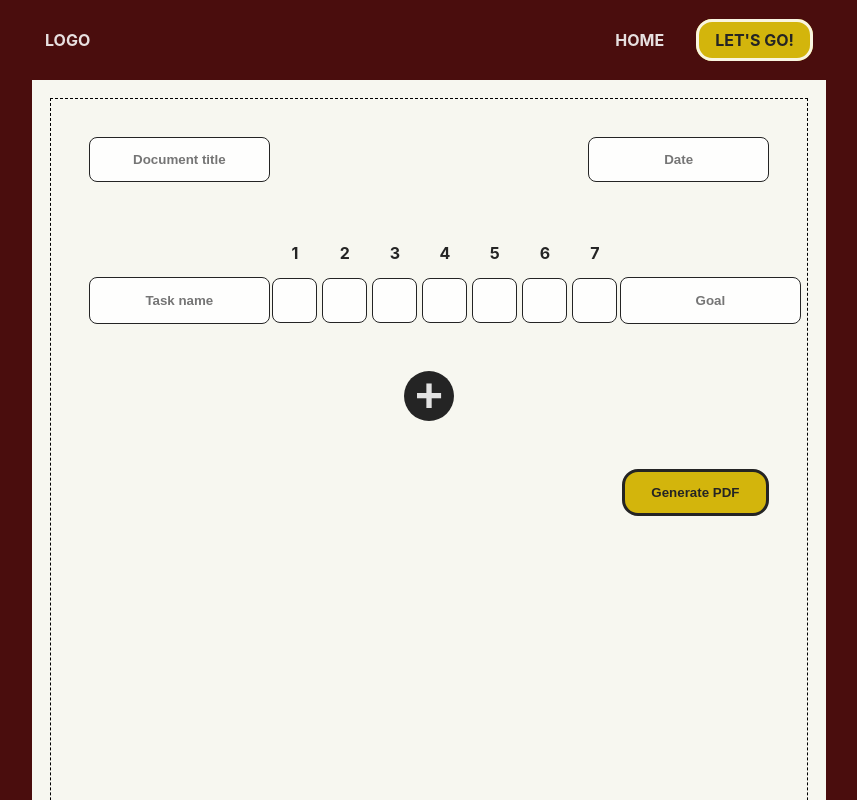
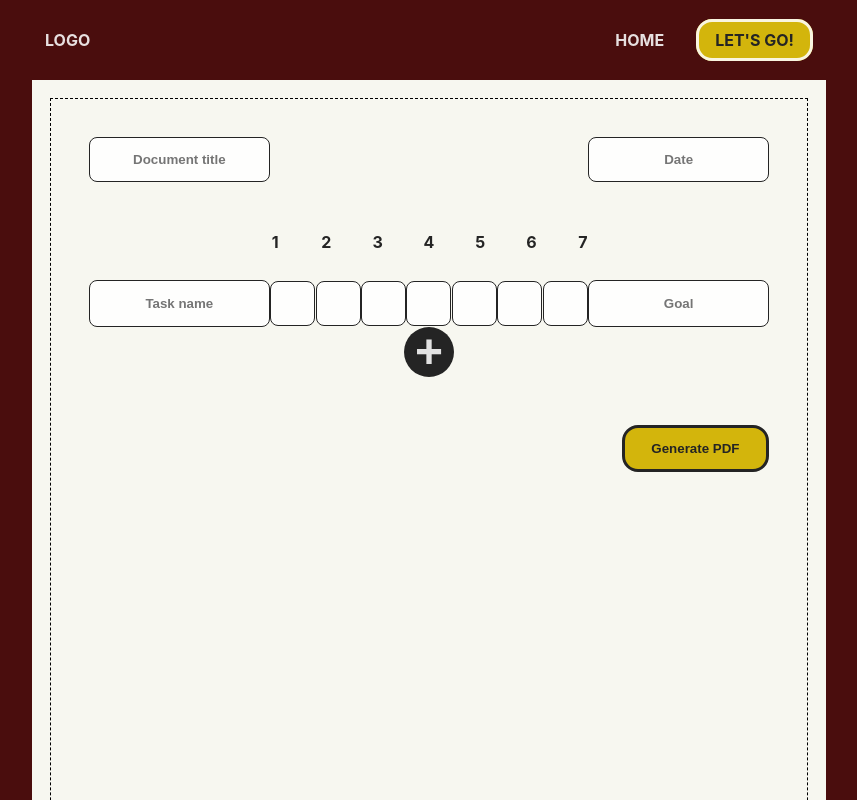
Before and after one commit to NNikiforuk/templateIT, a React (Vite) app: page /create in a window 1280 px wide. Shown: the top 800 px of the page, without its empty margins (211-1068 px from the left). Built offline with nearby package versions, Linux system fonts and the light colour scheme.

Commit message:
Days of week outside Task.tsx

```diff
--- a/src/components/form/Task.tsx
+++ b/src/components/form/Task.tsx
@@ -24,13 +24,6 @@ const Task = ({ task, onTaskChange }: TaskProps) => {
 
 	return (
 		<form className="form">
-			<div className="day day1">1</div>
-			<div className="day day2">2</div>
-			<div className="day day3">3</div>
-			<div className="day day4">4</div>
-			<div className="day day5">5</div>
-			<div className="day day6">6</div>
-			<div className="day day7">7</div>
 			<input
 				className="task__name"
 				type="text"
@@ -39,13 +32,13 @@ const Task = ({ task, onTaskChange }: TaskProps) => {
 				onChange={handleChange}
 				placeholder="Task name"
 			/>
-			<div className="blank blank1" />
-			<div className="blank blank2" />
-			<div className="blank blank3" />
-			<div className="blank blank4" />
-			<div className="blank blank5" />
-			<div className="blank blank6" />
-			<div className="blank blank7" />
+			<div className="blank" />
+			<div className="blank" />
+			<div className="blank" />
+			<div className="blank" />
+			<div className="blank" />
+			<div className="blank" />
+			<div className="blank" />
 			<input
 				className="goal"
 				type="text"
--- a/src/components/form/task.scss
+++ b/src/components/form/task.scss
@@ -1,44 +1,9 @@
 @import "../../index.scss";
 
 .form {
-    display: grid;
-    grid-template-columns: repeat(9, 1fr);
-    grid-template-rows: 1fr 1fr 1fr;
-    text-align: center;
-    place-items: center;
-
-    .day {
-        font-weight: bold;
-        width: 50px;
-    }
-
-    .day1 {
-        grid-area: 1 / 2 / 1 / 2;
-    }
-
-    .day2 {
-        grid-area: 1 / 3 / 1 / 3;
-    }
-
-    .day3 {
-        grid-area: 1 / 4 / 1 / 4;
-    }
-
-    .day4 {
-        grid-area: 1 / 5 / 1 / 5;
-    }
-
-    .day5 {
-        grid-area: 1 / 6 / 1 / 6;
-    }
-
-    .day6 {
-        grid-area: 1 / 7 / 1 / 7;
-    }
-
-    .day7 {
-        grid-area: 1 / 8 / 1 / 8;
-    }
+    display: flex;
+    align-items: center;
+    justify-content: space-between;
 
     .task__name,
     .goal {
@@ -47,14 +12,9 @@
         text-align: center;
     }
 
-    .task__name {
-        grid-area: 2 / 1 / 2 / 1;
-    }
-
     .blank {
         width: 45px;
         height: 45px;
-        text-align: center;
     }
 
     .blank,
@@ -63,36 +23,4 @@
         border: 1.5px solid $black;
         background-color: $white;
     }
-
-    .blank1 {
-        grid-area: 2 / 2 / 2 / 2;
-    }
-
-    .blank2 {
-        grid-area: 2 / 3 / 2 / 3;
-    }
-
-    .blank3 {
-        grid-area: 2 / 4 / 2 / 4;
-    }
-
-    .blank4 {
-        grid-area: 2 / 5 / 2 / 5;
-    }
-
-    .blank5 {
-        grid-area: 2 / 6 / 2 / 6;
-    }
-
-    .blank6 {
-        grid-area: 2 / 7 / 2 / 7;
-    }
-
-    .blank7 {
-        grid-area: 2 / 8 / 2 / 8;
-    }
-
-    .goal {
-        grid-area: 2 / 9 / 2 / 9;
-    }
 }
--- a/src/components/pages/Create.tsx
+++ b/src/components/pages/Create.tsx
@@ -74,6 +74,18 @@ const Create = () => {
 					/>
 				</div>
 
+				<div className="pdf__days">
+					<div className="day0"></div>
+					<div className="day">1</div>
+					<div className="day">2</div>
+					<div className="day">3</div>
+					<div className="day">4</div>
+					<div className="day">5</div>
+					<div className="day">6</div>
+					<div className="day">7</div>
+					<div className="day0"></div>
+				</div>
+
 				{formData.map((task) => (
 					<Task key={task.id} task={task} onTaskChange={handleTaskChange} />
 				))}
--- a/src/components/pages/create.scss
+++ b/src/components/pages/create.scss
@@ -39,6 +39,23 @@
                 font-weight: bold;
                 text-align: center;
                 height: 45px;
+            }
+        }
+
+        &__days {
+            display: flex;
+            justify-content: space-between;
+            align-items: center;
+            font-weight: bold;
+
+            .day {
+                width: 50px;
+                height: 50px;
+                text-align: center;
+            }
+
+            .day0 {
+                width: 160px;
             }
         }
 
```
